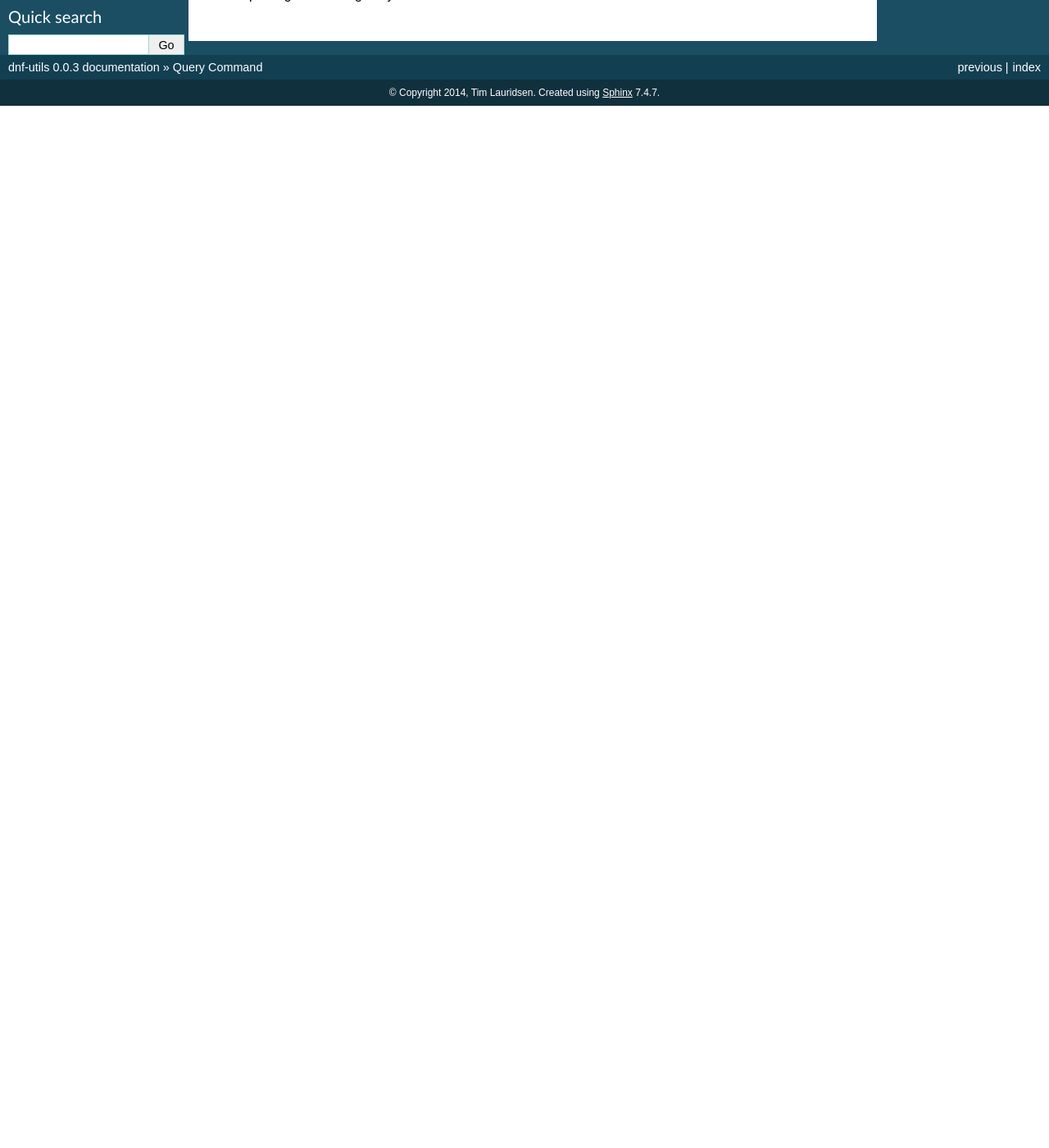
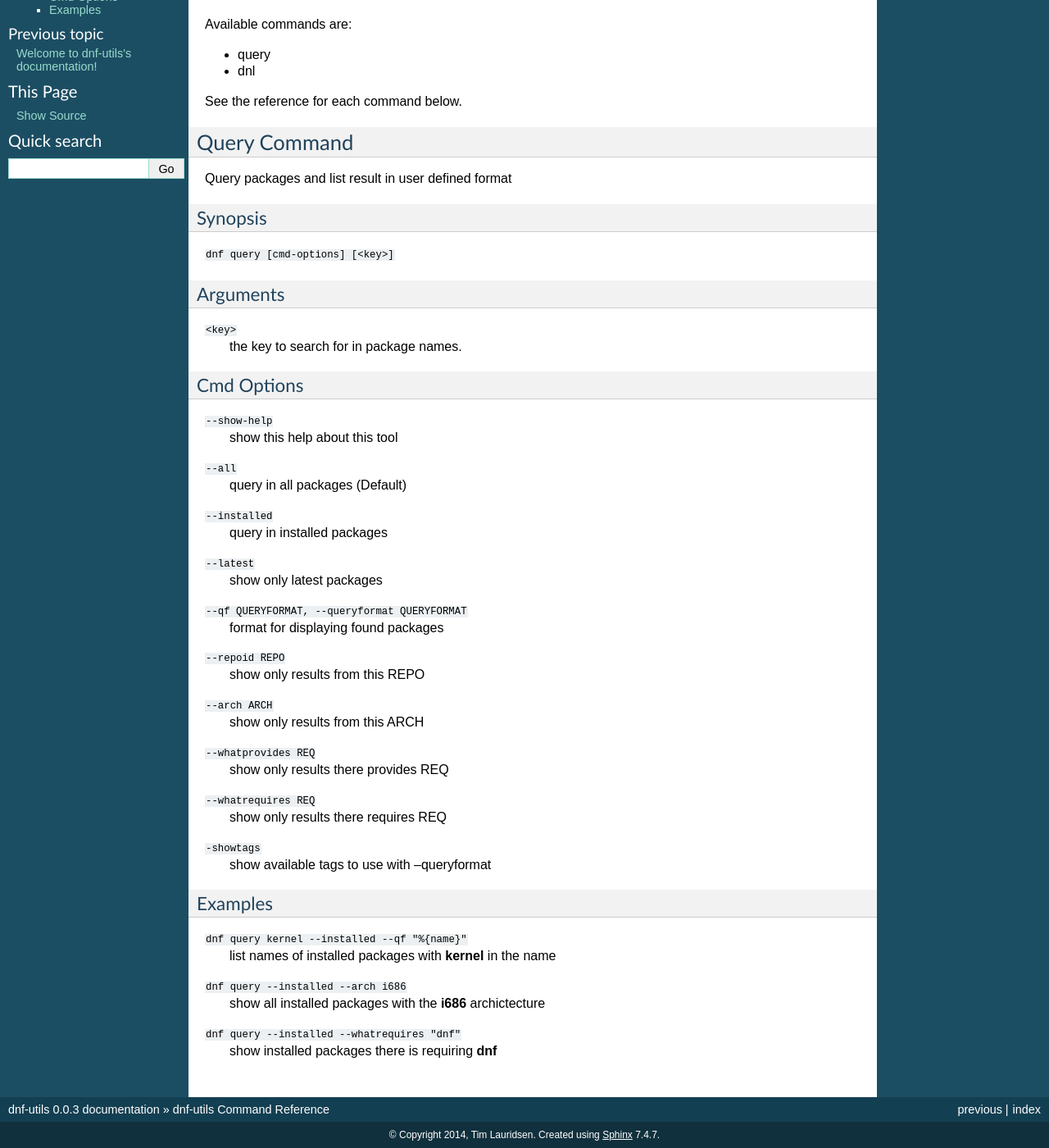
Before and after one commit to timlau/dnf-utils, a Sphinx documentation site: the page built from docs/command-ref.rst, in a window 1280 px wide and 1400 px high, scrolled down 166 px. Shown: the whole window at 82% size. Built offline with Sphinx 7.4.7, drawn with Linux system fonts in a browser that asks for light colours; before the commit the page ends 900 px from its top, so only the background shows below that; some of the changed text lies outside the part shown.

Commit message:
docs: added doc about the query command

```diff
--- a/docs/command-ref.rst
+++ b/docs/command-ref.rst
@@ -1,7 +1,78 @@
--------------
+##############################
+ dnf-utils Command Reference
+##############################
+
+Description
+===========
+
+`dnf-utils` is collection of add-on tool for dnf
+
+Available commands are:
+
+* query
+* dnl
+
+See the reference for each command below.
+
 Query Command
--------------
+==============
+
 Query packages and list result in user defined format
 
-``dnf query <key> [options)``
-    list packages matching <key>
+Synopsis
+--------
+
+``dnf query [cmd-options] [<key>]``
+
+Arguments
+----------
+
+``<key>``
+    the key to search for in package names.
+
+Cmd Options
+------------
+
+``--show-help``
+    show this help about this tool
+
+``--all``
+    query in all packages (Default)
+
+``--installed``
+    query in installed packages
+
+``--latest``
+    show only latest packages
+
+``--qf QUERYFORMAT, --queryformat QUERYFORMAT``
+    format for displaying found packages
+
+``--repoid REPO``
+    show only results from this REPO
+
+``--arch ARCH``
+    show only results from this ARCH
+
+``--whatprovides REQ``
+    show only results there provides REQ
+
+``--whatrequires REQ``
+    show only results there requires REQ
+
+``-showtags``
+    show available tags to use with --queryformat
+
+
+
+
+Examples
+--------
+``dnf query kernel --installed --qf "%{name}"``
+    list names of installed packages with **kernel** in the name
+
+``dnf query --installed --arch i686``
+    show all installed packages with the **i686** archictecture
+
+``dnf query --installed --whatrequires "dnf"``
+    show installed packages there is requiring **dnf**
```
